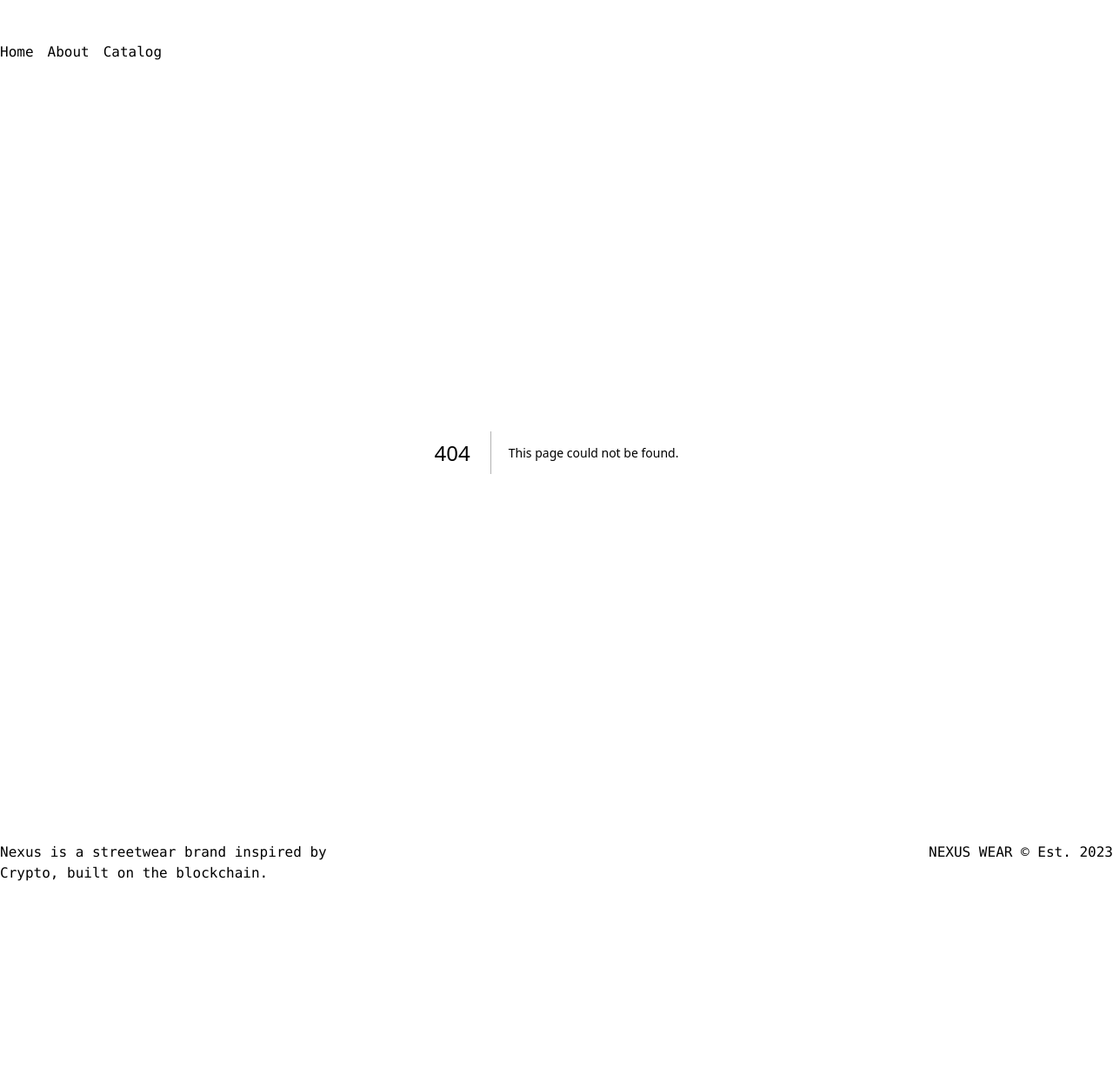
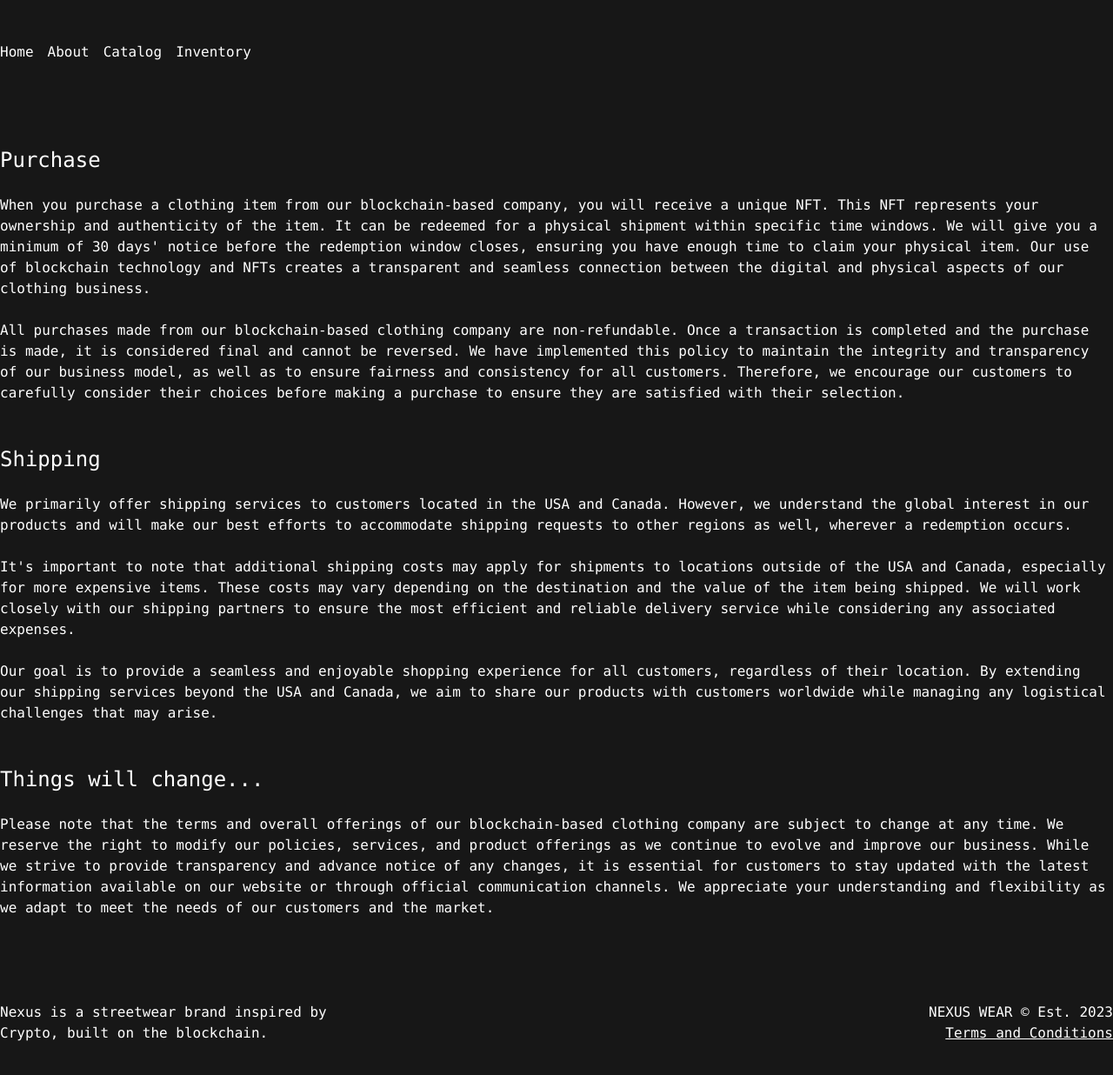
Before and after one commit to al5ina5/nexus-wear, a Next.js app: page /terms in a window 1280 px wide. Before the commit this address had no page. Shown: the top 1236 px of the page at 87% size. Before the commit the page ends 1064 px from the top, so only its background shows below. Built offline with nearby package versions, Linux system fonts and the light colour scheme.

Commit message:
added terms n inventiry

```diff
--- /dev/null
+++ b/src/app/inventory/page.tsx
@@ -0,0 +1,14 @@
+export default function InventoryPage() {
+    return <>
+
+        <div className="max-w-7xl mx-auto space-y-12 p-12 md:px-0">
+            <p className="text-2xl opacity-25">
+                Your inventory is empty...
+            </p>
+
+            <p className="text-2xl">
+                When you purchase a piece a NEXUS, your purchased item will be added to your inventory. Within your inventory, you're able to redeem (and burn) your purchased item and enter your shipping address to receive your physical item in real life.
+            </p>
+        </div>
+    </>
+}
--- a/src/app/layout.tsx
+++ b/src/app/layout.tsx
@@ -23,6 +23,7 @@ export default function RootLayout({
                         <Link href="/">Home</Link>
                         <Link href="/about">About</Link>
                         <Link href="/catalog">Catalog</Link>
+                        <Link href="/inventory">Inventory</Link>
                     </div>
                     {/* <button className="group-hover:bg-white group-hover:text-neutral-900 group-hover:border-neutral-900 border-2 border-neutral-900 bg-neutral-900 text-white p-3 inline-block">PURCHASE</button> */}
 
@@ -34,7 +35,10 @@ export default function RootLayout({
                     <div className="grid grid-cols-1 md:grid-cols-3 gap-12">
                         <p>Nexus is a streetwear brand inspired by Crypto, built on the blockchain.</p>
                         <p></p>
-                        <p className="md:text-right">NEXUS WEAR &copy; Est. {new Date().getFullYear()}</p>
+                        <div className="md:text-right">
+                            <p>NEXUS WEAR &copy; Est. {new Date().getFullYear()}</p>
+                            <p><Link className="underline hover:no-underline" href="/terms">Terms and Conditions</Link></p>
+                        </div>
                     </div>
                 </div>
 
--- /dev/null
+++ b/src/app/terms/page.tsx
@@ -0,0 +1,35 @@
+
+export default function Home() {
+    return (
+        <>
+            <div className="max-w-7xl mx-auto p-12 space-y-12 md:px-0">
+                <div className="space-y-6">
+                    <p className="text-2xl">Purchase</p>
+                    <p className="">
+                        When you purchase a clothing item from our blockchain-based company, you will receive a unique NFT. This NFT represents your ownership and authenticity of the item. It can be redeemed for a physical shipment within specific time windows. We will give you a minimum of 30 days' notice before the redemption window closes, ensuring you have enough time to claim your physical item. Our use of blockchain technology and NFTs creates a transparent and seamless connection between the digital and physical aspects of our clothing business.
+                    </p>
+                    <p className="">
+                        All purchases made from our blockchain-based clothing company are non-refundable. Once a transaction is completed and the purchase is made, it is considered final and cannot be reversed. We have implemented this policy to maintain the integrity and transparency of our business model, as well as to ensure fairness and consistency for all customers. Therefore, we encourage our customers to carefully consider their choices before making a purchase to ensure they are satisfied with their selection.
+                    </p>
+                </div>
+                <div className="space-y-6">
+                    <p className="text-2xl">Shipping</p>
+                    <p>
+                        We primarily offer shipping services to customers located in the USA and Canada. However, we understand the global interest in our products and will make our best efforts to accommodate shipping requests to other regions as well, wherever a redemption occurs.
+                    </p>
+                    <p>
+                        It's important to note that additional shipping costs may apply for shipments to locations outside of the USA and Canada, especially for more expensive items. These costs may vary depending on the destination and the value of the item being shipped. We will work closely with our shipping partners to ensure the most efficient and reliable delivery service while considering any associated expenses.</p>
+                    <p>
+                        Our goal is to provide a seamless and enjoyable shopping experience for all customers, regardless of their location. By extending our shipping services beyond the USA and Canada, we aim to share our products with customers worldwide while managing any logistical challenges that may arise.
+                    </p>
+                </div>
+                <div className="space-y-6">
+                    <p className="text-2xl">Things will change...</p>
+                    <p>
+                        Please note that the terms and overall offerings of our blockchain-based clothing company are subject to change at any time. We reserve the right to modify our policies, services, and product offerings as we continue to evolve and improve our business. While we strive to provide transparency and advance notice of any changes, it is essential for customers to stay updated with the latest information available on our website or through official communication channels. We appreciate your understanding and flexibility as we adapt to meet the needs of our customers and the market.
+                    </p>
+                </div>
+            </div>
+        </>
+    )
+}
```
Also changed, not shown: src/app/about copy/page.tsx (renamed from src/app/about/page.tsx).
